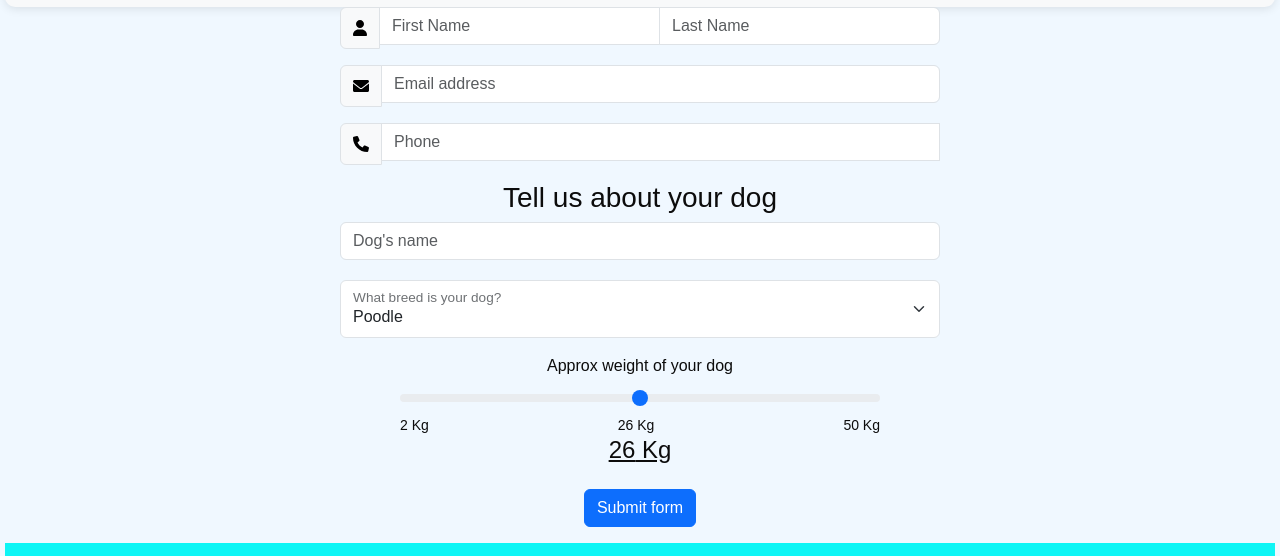
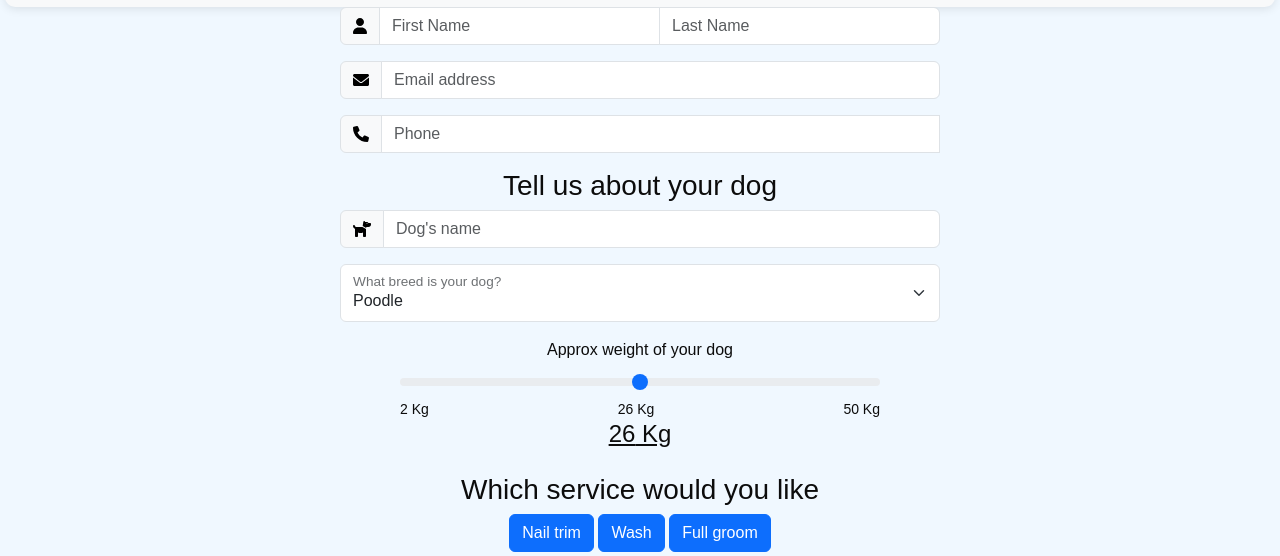
Before and after one commit to walshpg1/NCIGroupProject.github.io, a plain HTML site: page contact.html in a window 1280 px wide. Shown: the part 244-800 px from the top of the page. Drawn offline with nearby package versions, Linux system fonts and the light colour scheme; a web font is replaced by a local one.

Commit message:
Added checkbox for services in form, styling

```diff
--- a/contact.html
+++ b/contact.html
@@ -87,14 +87,15 @@
 
       <div class="input-group mb-3">
         <span class="input-group-text" id="inputGroupPrepend"><i class="fa-solid fa-phone" style="color: #000000;"></i></span>
-        <input type="tel" class="form-control mb-1" aria-label="Sizing example input" aria-describedby="inputGroup-sizing-default" placeholder="Phone">
+        <input type="tel" inputmode="numeric" class="form-control mb-1" aria-label="Sizing example input" aria-describedby="inputGroup-sizing-default" placeholder="Phone" required >
         <div class="invalid-feedback">
             Please provide phone number.
           </div>
     </div>
       <h3>Tell us about your dog</h3>
       <div class="input-group mb-3">
-        <input type="email" class="form-control mb-1" aria-label="Sizing example input" aria-describedby="inputGroup-sizing-default" placeholder="Dog's name">
+        <span class="input-group-text" id="inputGroupPrepend"><i class="fa-solid fa-dog" style="color: #000000;"></i></span>
+        <input type="text" class="form-control mb-1" aria-label="Sizing example input" aria-describedby="inputGroup-sizing-default" placeholder="Dog's name">
       </div>
 
       <div class="input-group mb-3">
@@ -121,6 +122,15 @@
         <span id="curr"></span> Kg
     </h4>
       </div>
+    </div>
+    <div id="servicesform">
+    <h3>Which service would you like</h3>
+    <input type="checkbox" class="btn-check" id="nail-trim" autocomplete="off">
+    <label class="btn btn-primary" for="nail-trim">Nail trim</label>
+    <input type="checkbox" class="btn-check" id="wash" autocomplete="off">
+    <label class="btn btn-primary" for="wash">Wash</label>
+    <input type="checkbox" class="btn-check" id="groom" autocomplete="off">
+    <label class="btn btn-primary" for="groom">Full groom</label>
     </div>
     <button class="btn btn-primary" type="submit">Submit form</button>
     </form>
--- a/stylesercon.css
+++ b/stylesercon.css
@@ -28,6 +28,16 @@
     text-decoration: underline;
 }
 
+.form-control {
+    margin-bottom:0px!important;
+}
+
+#servicesform {
+    margin-bottom:20px;
+}
+
+
+
 @media (max-width: 600px) {
     #service-container {
         margin:10px;
```
